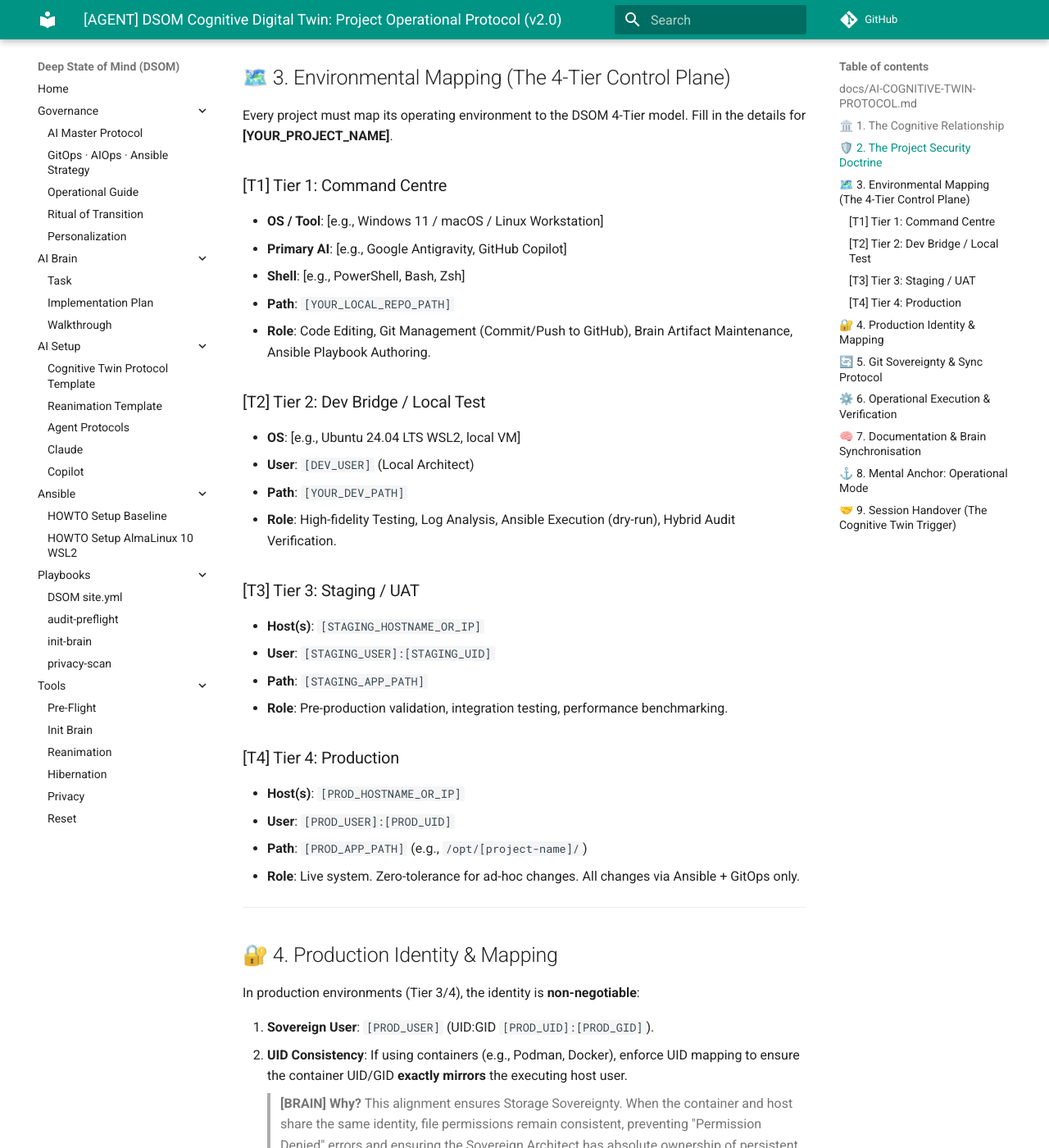
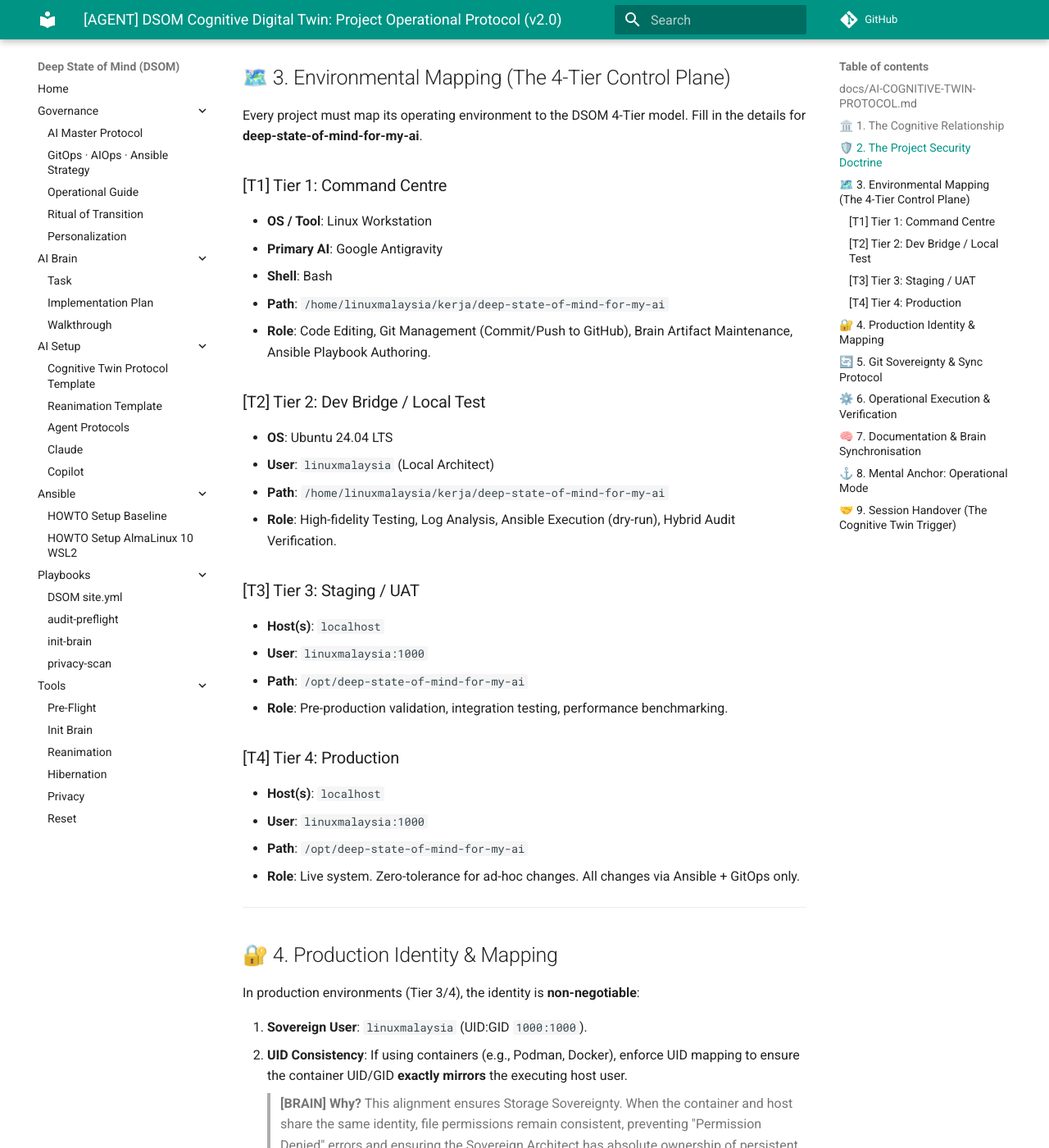
Before and after one commit to linuxmalaysia/deep-state-of-mind-for-my-ai, an MkDocs documentation site: the page built from docs/AI-COGNITIVE-TWIN-PROTOCOL.md, in a window 1280 px wide and 1400 px high, scrolled down 1164 px. Shown: the whole window at 82% size. Built offline with MkDocs 1.6.1 and Material for MkDocs 9.7.7, drawn with Linux system fonts in a browser that asks for light colours; comment, search, counter and statistics services are not loaded; some of the changed text lies outside the part shown.

Commit message:
config(protocol): remove placeholders in AI-COGNITIVE-TWIN-PROTOCOL.md [Phase: Ansible Baseline Configuration/v6.1.0]

```diff
--- a/docs/AI-COGNITIVE-TWIN-PROTOCOL.md
+++ b/docs/AI-COGNITIVE-TWIN-PROTOCOL.md
@@ -20,11 +20,11 @@ The AI operates as the **Cognitive Digital Twin** of the **Lead Architect** (Sov
 
 ## 🛡️ 2. The Project Security Doctrine
 
-Define the security and privilege model for **[YOUR_PROJECT_NAME]** (v[YOUR_VERSION]):
+Define the security and privilege model for **deep-state-of-mind-for-my-ai** (v6.1.0):
 
 - **[Orchestration Layer]** (e.g., Ansible, Kubernetes): Runs as `root` / elevated privilege (`become: yes`) on target nodes to manage OS-level tuning, filesystem permissions, and service isolation.
-- **[Application Containers/Processes]** (e.g., app servers, brokers, databases): Explicitly started as **UID [APP_UID]** (e.g., `1000` in Dev, `[PROD_UID]` in Production) for process isolation.
-- **Identity Baseline:** The user `[DEV_USER]` is the **Development Baseline**. Production environments use the designated `[PROD_USER]:[PROD_UID]` identity standard.
+- **[Application Containers/Processes]** (e.g., app servers, brokers, databases): Explicitly started as **UID 1000** (e.g., `1000` in Dev, `1000` in Production) for process isolation.
+- **Identity Baseline:** The user `linuxmalaysia` is the **Development Baseline**. Production environments use the designated `linuxmalaysia:1000` identity standard.
 
 > **[BRAIN] Why?** Separating orchestration privilege from application execution privilege prevents privilege escalation vulnerabilities. The orchestrator has the power; the application has only what it needs.
 
@@ -32,31 +32,31 @@ Define the security and privilege model for **[YOUR_PROJECT_NAME]** (v[YOUR_VERS
 
 ## 🗺️ 3. Environmental Mapping (The 4-Tier Control Plane)
 
-Every project must map its operating environment to the DSOM 4-Tier model. Fill in the details for **[YOUR_PROJECT_NAME]**.
+Every project must map its operating environment to the DSOM 4-Tier model. Fill in the details for **deep-state-of-mind-for-my-ai**.
 
 ### [T1] Tier 1: Command Centre
-- **OS / Tool**: [e.g., Windows 11 / macOS / Linux Workstation]
-- **Primary AI**: [e.g., Google Antigravity, GitHub Copilot]
-- **Shell**: [e.g., PowerShell, Bash, Zsh]
-- **Path**: `[YOUR_LOCAL_REPO_PATH]`
+- **OS / Tool**: Linux Workstation
+- **Primary AI**: Google Antigravity
+- **Shell**: Bash
+- **Path**: `/home/linuxmalaysia/kerja/deep-state-of-mind-for-my-ai`
 - **Role**: Code Editing, Git Management (Commit/Push to GitHub), Brain Artifact Maintenance, Ansible Playbook Authoring.
 
 ### [T2] Tier 2: Dev Bridge / Local Test
-- **OS**: [e.g., Ubuntu 24.04 LTS WSL2, local VM]
-- **User**: `[DEV_USER]` (Local Architect)
-- **Path**: `[YOUR_DEV_PATH]`
+- **OS**: Ubuntu 24.04 LTS
+- **User**: `linuxmalaysia` (Local Architect)
+- **Path**: `/home/linuxmalaysia/kerja/deep-state-of-mind-for-my-ai`
 - **Role**: High-fidelity Testing, Log Analysis, Ansible Execution (dry-run), Hybrid Audit Verification.
 
 ### [T3] Tier 3: Staging / UAT
-- **Host(s)**: `[STAGING_HOSTNAME_OR_IP]`
-- **User**: `[STAGING_USER]:[STAGING_UID]`
-- **Path**: `[STAGING_APP_PATH]`
+- **Host(s)**: `localhost`
+- **User**: `linuxmalaysia:1000`
+- **Path**: `/opt/deep-state-of-mind-for-my-ai`
 - **Role**: Pre-production validation, integration testing, performance benchmarking.
 
 ### [T4] Tier 4: Production
-- **Host(s)**: `[PROD_HOSTNAME_OR_IP]`
-- **User**: `[PROD_USER]:[PROD_UID]`
-- **Path**: `[PROD_APP_PATH]` (e.g., `/opt/[project-name]/`)
+- **Host(s)**: `localhost`
+- **User**: `linuxmalaysia:1000`
+- **Path**: `/opt/deep-state-of-mind-for-my-ai`
 - **Role**: Live system. Zero-tolerance for ad-hoc changes. All changes via Ansible + GitOps only.
 
 ---
@@ -65,11 +65,11 @@ Every project must map its operating environment to the DSOM 4-Tier model. Fill
 
 In production environments (Tier 3/4), the identity is **non-negotiable**:
 
-1. **Sovereign User**: `[PROD_USER]` (UID:GID `[PROD_UID]:[PROD_GID]`).
+1. **Sovereign User**: `linuxmalaysia` (UID:GID `1000:1000`).
 2. **UID Consistency**: If using containers (e.g., Podman, Docker), enforce UID mapping to ensure the container UID/GID **exactly mirrors** the executing host user.
    > **[BRAIN] Why?** This alignment ensures Storage Sovereignty. When the container and host share the same identity, file permissions remain consistent, preventing "Permission Denied" errors and ensuring the Sovereign Architect has absolute ownership of persistent data.
 3. **Secrets Injection**: The `inventory/hosts.yml` references variables (e.g., `{{ production_credentials }}`) that are **injected at runtime** via `ansible-vault`. The inventory does *not* contain secrets directly.
-4. **Project Isolation Law**: All operations are restricted to `[PROD_APP_PATH]` to ensure zero-interference between projects or nodes.
+4. **Project Isolation Law**: All operations are restricted to `/opt/deep-state-of-mind-for-my-ai` to ensure zero-interference between projects or nodes.
 
 ---
 
@@ -97,7 +97,7 @@ The **Ansible-First Execution Model** applies to all OS-level operations:
 3. **Log Review Protocol**: AI must ask the human how to retrieve logs. Preferred formats:
    - **Direct Terminal Sync**: Full output pasted into chat.
    - **Persistent Logs**: Output redirected to `.log` files for deep analysis (e.g., `ansible-playbook site.yml 2>&1 | tee deploy-$(date +%Y%m%d).log`).
-4. **Self-Healing Rule**: DO NOT delete data directories (`[PROD_APP_PATH]/data`). Use idempotent Ansible automation for recovery. Deletion requires explicit Sovereign authorisation.
+4. **Self-Healing Rule**: DO NOT delete data directories (`/opt/deep-state-of-mind-for-my-ai/data`). Use idempotent Ansible automation for recovery. Deletion requires explicit Sovereign authorisation.
 5. **GitOps Loop**: All playbook changes are committed *before* execution. No ad-hoc edits on target nodes.
 
 ---
```
